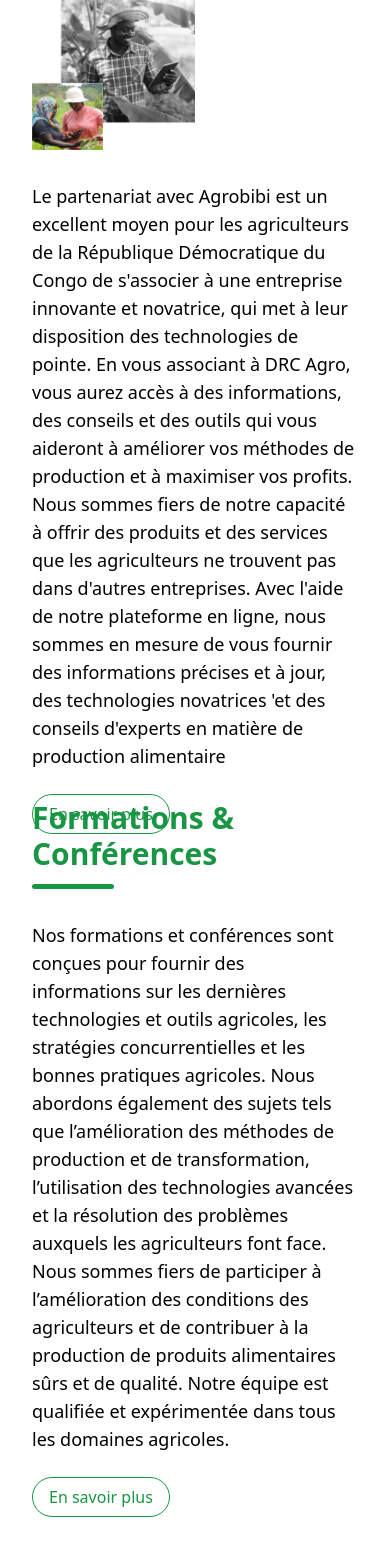
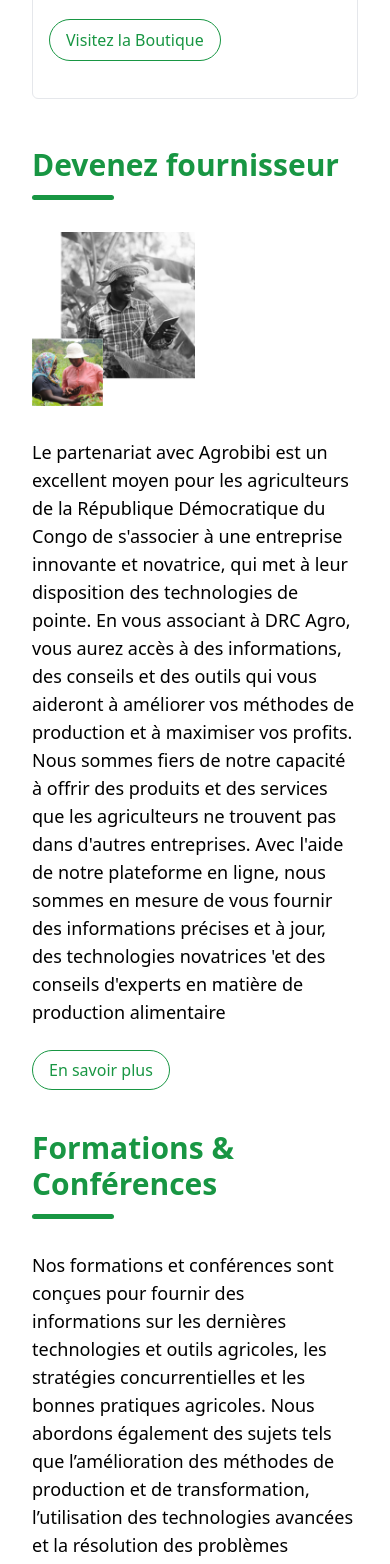
Before and after one commit to Joetdz/AgroBibi, a Next.js app: page / in a window 390 px wide. Shown: the part 7080-8644 px from the top of the page. Built offline with nearby package versions, Linux system fonts and the light colour scheme.

Commit message:
feat : make home pge responsive

```diff
--- a/src/pages/index.js
+++ b/src/pages/index.js
@@ -9,7 +9,7 @@
 export default function Home() {
   return (
     <Layout>
-      <section className="fle flex h-[auto] w-full  bg-[url('/agrobibi/hero.png')] bg-cover bg-center bg-no-repeat md:h-[80vh]">
+      <section className="fle flex  h-[80vh]  w-full bg-[url('/agrobibi/hero.png')] bg-cover bg-center bg-no-repeat">
         <div className="flex h-full w-full flex-col  items-center justify-center bg-black bg-opacity-30 ">
           <span className="mb-10 flex flex-col p-3 pt-8 text-center md:w-2/3 md:border-b-2 md:border-t md:pb-8">
             <h1 className=" pb-4 text-4xl font-bold text-white">
@@ -91,7 +91,7 @@
           <ProductContainer />
         </div>
       </section>
-      <section className="b mt-10 flex h-[100vh]  w-full  flex-col justify-between pl-8  pr-8 md:flex-row md:items-center md:space-x-32 md:pl-16 md:pr-16 ">
+      <section className=" mb-10 mt-10 flex w-full  flex-col  justify-between pl-8 pr-8  md:h-[100vh] md:flex-row md:items-center md:space-x-32 md:pl-16 md:pr-16 ">
         <Image
           src="/agrobibi/section3.png"
           width={800}
@@ -136,7 +136,7 @@
         </div>
       </section>
 
-      <section className="flex h-[100vh] w-full flex-row items-center  justify-between pl-8 pr-16 pr-8  md:pl-16">
+      <section className="mb-10 flex w-full flex-row items-center justify-between  pl-8 pr-16 pr-8 md:h-[100vh]  md:pl-16">
         <div className="flex w-full flex-row justify-between">
           <div>
             <h1 className="pb-3 pt-2 text-3xl font-bold text-[#189643] md:text-4xl">
```
Also changed, not shown: 1 other file (tests, documents, lock files or other folders).
